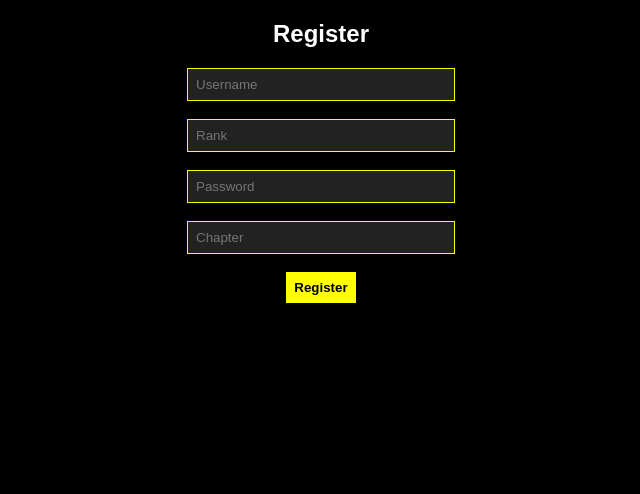
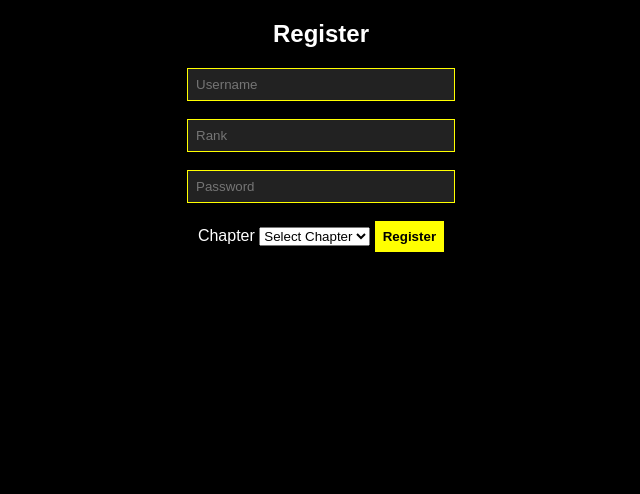
Before and after one commit to IvanTrigg/wheels, a Flask app: page /register in a window 1280 px wide. Shown: the part 68-562 px from the top of the page, without its empty margins (319-959 px from the left). Run offline with Flask 3, Linux system fonts and the light colour scheme.

Commit message:
chapter upgrade commit

```diff
--- a/app.py
+++ b/app.py
@@ -27,7 +27,7 @@ class User(UserMixin, db.Model):
     role = db.Column(db.String(20), default='member')
     approved = db.Column(db.Boolean, default=False)
     is_senior = db.Column(db.Boolean, default=False)
-    # chapter = db.Column(db.String(150), nullable=True)
+    chapter = db.Column(db.String(50))
 
 class Ride(db.Model):
     id = db.Column(db.Integer, primary_key=True)
@@ -100,6 +100,7 @@ def register():
     if request.method == "POST":
         username = request.form.get("username")
         password = request.form.get("password")
+        chapter  = request.form.get("chapter")
 
         if not username or not password:
             flash("Please fill in all fields.")
@@ -109,7 +110,10 @@ def register():
 
         new_user = User(
             username=username,
-            password=hashed_password
+            password=hashed_password,
+            role="member",
+            approved=False,
+            chapter=chapter
         )
 
         db.session.add(new_user)
--- a/static/css/style.css
+++ b/static/css/style.css
@@ -131,3 +131,7 @@ button:hover {
 .confirmed-riders li {
     list-style-type: none;
 }
+
+.meetin-points li {
+    list-style-type: none;
+}
--- a/templates/approve_members.html
+++ b/templates/approve_members.html
@@ -8,7 +8,7 @@
     <ul>
     {% for user in users %}
         <li>
-            {{ user.username }}
+            {{ user.username}} - {{ user.chapter }}
             <a href="{{ url_for('approve_user', user_id=user.id) }}">Approve</a>
         </li>
     {% endfor %}
--- a/templates/manage_meeting_points.html
+++ b/templates/manage_meeting_points.html
@@ -15,7 +15,7 @@
 
 <h4>Existing Meeting Pont</h4>
 
-<ul>
+<ul class="metting-points">
     {% for point in meeting_points %}
         <li>{{ point.location_name }}</li>
     {% else %}
--- a/templates/register.html
+++ b/templates/register.html
@@ -11,8 +11,17 @@
     <br><br>
     <input type="password" name="password" placeholder="Password" required>
     <br><br>
-    <input type="input" name="chapter" placeholder="Chapter" required>
-    <br><br>
+    <label for="chapter">Chapter</label>
+    <select name="chapter" required>
+
+        <option value="">Select Chapter</option>
+        <option value="Vaal">Vaal</option>
+        <option value="East Rand">East Rand</option>
+        <option value="Mpumalanga">Mpumalanga</option>
+        <option value="Pretoria">Pretoria</option>
+
+    </select>
+
     <button type="submit">Register</button>
 </form>
 
```
Also changed, not shown: instance/database.db, static/images/logo.jpeg (added), 1 other file.
